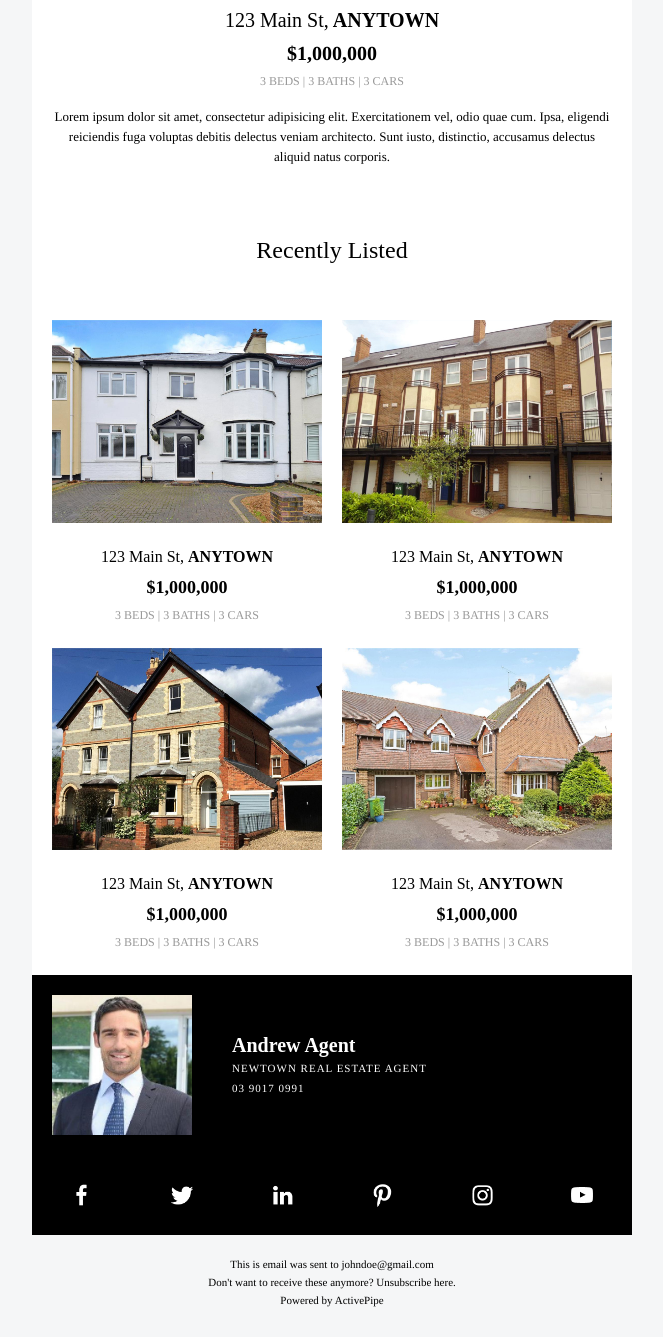
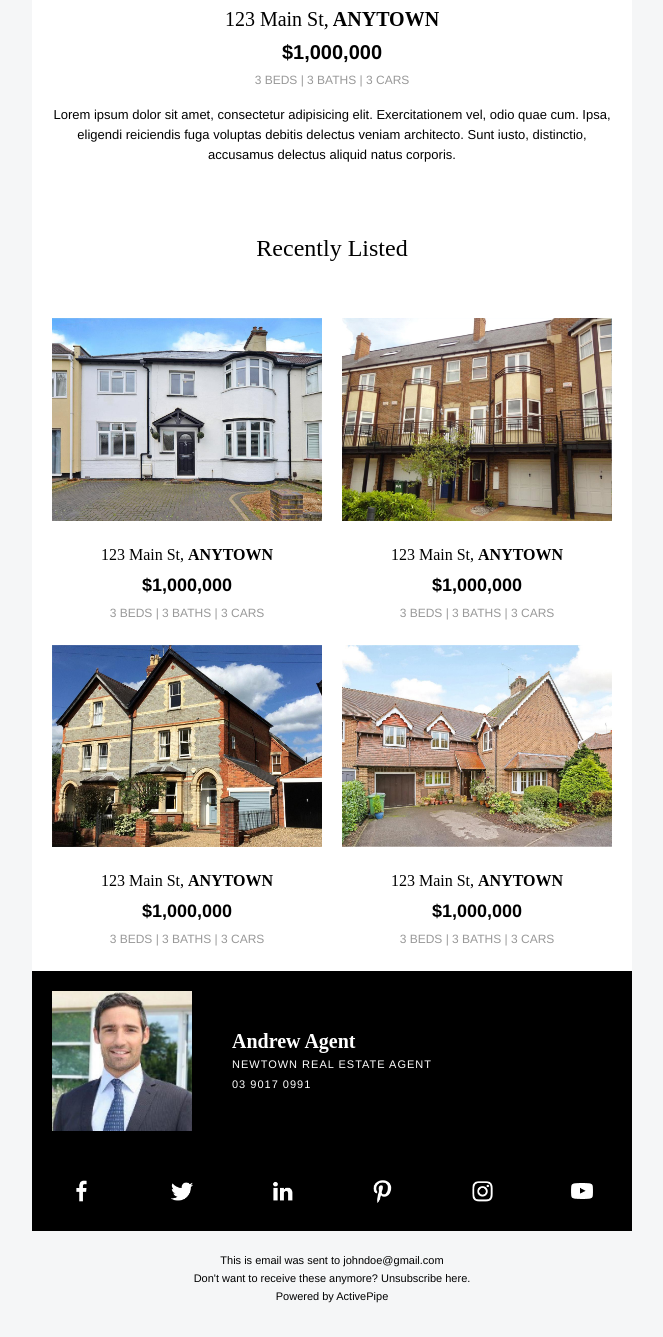
Before and after one commit to raycasimiro/design-test, a plain HTML site: page index.html in a window 1280 px wide. Shown: the part 1064-2401 px from the top of the page, without its empty margins (308-971 px from the left). Drawn offline with Linux system fonts and the light colour scheme.

Commit message:
Update index.html

```diff
--- a/index.html
+++ b/index.html
@@ -36,9 +36,9 @@
                                 <tr style="background-color: #dddddd; height: 100px;">
                                     <td align="center" valign="middle" style="padding:20px 20px 40px">
                                         <h1 style="font-family: Times, sans-serif; font-weight: 400;font-size: 27px; line-height: 35px;">Welcome, John.</h1>
-                                        <p style="font-family: Times, sans-serif; font-size: 13px; line-height: 20px">Looking for a home to buy? Search from thousands of listings
+                                        <p style="font-family: 'Helvetica', sans-serif; font-size: 13px; line-height: 20px">Looking for a home to buy? Search from thousands of listings
                                             </br>for sale from coast to coast</p>
-                                        <a href="#" target="_blank" style="font-size: 12px; font-family: Times, sans-serif; font-weight: 600; color: #233172; text-decoration: none; border-radius: 20px; background-color: #00d0ff; padding: 13px 20px; display: inline-block;">GET STARTED &rarr;</a>
+                                        <a href="#" target="_blank" style="font-family: 'Helvetica', sans-serif; font-size: 12px; font-weight: 600; color: #233172; text-decoration: none; border-radius: 20px; background-color: #00d0ff; padding: 13px 20px; display: inline-block;">GET STARTED &rarr;</a>
                                     </td>
                                 </tr>
                                 <!-- Featured property -->
@@ -57,9 +57,9 @@
                                         <span style="font-size: 20px; display:inline-block; padding: 5px 0">123 Main St,</span>
                                         <span style="font-size: 20px; display:inline-block; padding: 5px 0;text-transform: uppercase;font-weight: 600">Anytown
                                         </span>
-                                        <span style="font-family: Times, sans-serif; font-size: 20px; line-height: 22px; font-weight: 600; display:block; padding: 5px">$1,000,000</span>
-                                        <span style="font-family: Times, sans-serif;display:block;padding: 5px;font-size:12px; color:#999">3 BEDS | 3 BATHS | 3 CARS</span>
-                                        <p style="font-family: Times, sans-serif; font-size: 13px; line-height: 20px;">Lorem ipsum dolor sit amet, consectetur adipisicing elit. Exercitationem vel, odio quae cum. Ipsa, eligendi reiciendis fuga voluptas debitis delectus veniam architecto. Sunt iusto, distinctio, accusamus delectus aliquid natus corporis.</p>
+                                        <span style="font-family: 'Helvetica', sans-serif; font-size: 20px; line-height: 22px; font-weight: 600; display:block; padding: 5px">$1,000,000</span>
+                                        <span style="font-family: 'Helvetica', serif; display:block;padding: 5px;font-size:12px; color:#999">3 BEDS | 3 BATHS | 3 CARS</span>
+                                        <p style="font-family: 'Helvetica', sans-serif; font-size: 13px; line-height: 20px;">Lorem ipsum dolor sit amet, consectetur adipisicing elit. Exercitationem vel, odio quae cum. Ipsa, eligendi reiciendis fuga voluptas debitis delectus veniam architecto. Sunt iusto, distinctio, accusamus delectus aliquid natus corporis.</p>
                                     </td>
                                 </tr>
                                 <!-- Grid property -->
@@ -83,8 +83,8 @@
                                                             <span style="display:inline-block; padding: 5px 0">123 Main St,</span>
                                                             <span style="display:inline-block; padding: 5px 0;text-transform: uppercase;font-weight: 600">Anytown
                                                             </span>
-                                                            <span style="font-family: Times, sans-serif; font-size: 18px; line-height: 22px; font-weight: 600; display:block; padding: 5px">$1,000,000</span>
-                                                            <span style="font-family: Times, sans-serif;display:block;padding: 5px;font-size:12px; color:#999">3 BEDS | 3 BATHS | 3 CARS</span>
+                                                            <span style="font-family: 'Helvetica', sans-serif; font-size: 18px; line-height: 22px; font-weight: 600; display:block; padding: 5px">$1,000,000</span>
+                                                            <span style="font-family: 'Helvetica', sans-serif; display:block;padding: 5px;font-size:12px; color:#999">3 BEDS | 3 BATHS | 3 CARS</span>
                                                         </td>
                                                     </tr>
                                                 </table>
@@ -102,8 +102,8 @@
                                                             <span style="display:inline-block; padding: 5px 0">123 Main St,</span>
                                                             <span style="display:inline-block; padding: 5px 0;text-transform: uppercase;font-weight: 600">Anytown
                                                             </span>
-                                                            <span style="font-family: Times, sans-serif; font-size: 18px; line-height: 22px; font-weight: 600; display:block; padding: 5px">$1,000,000</span>
-                                                            <span style="font-family: Times, sans-serif;display:block;padding: 5px;font-size:12px; color:#999">3 BEDS | 3 BATHS | 3 CARS</span>
+                                                            <span style="font-family: 'Helvetica', sans-serif; font-size: 18px; line-height: 22px; font-weight: 600; display:block; padding: 5px">$1,000,000</span>
+                                                            <span style="font-family: 'Helvetica', sans-serif; display:block;padding: 5px;font-size:12px; color:#999">3 BEDS | 3 BATHS | 3 CARS</span>
                                                         </td>
                                                     </tr>
                                                 </table>
@@ -122,8 +122,8 @@
                                                             <span style="display:inline-block; padding: 5px 0">123 Main St,</span>
                                                             <span style="display:inline-block; padding: 5px 0;text-transform: uppercase;font-weight: 600">Anytown
                                                             </span>
-                                                            <span style="font-family: Times, sans-serif; font-size: 18px; line-height: 22px; font-weight: 600; display:block; padding: 5px">$1,000,000</span>
-                                                            <span style="font-family: Times, sans-serif;display:block;padding: 5px;font-size:12px; color:#999">3 BEDS | 3 BATHS | 3 CARS</span>
+                                                            <span style="font-family: 'Helvetica', sans-serif; font-size: 18px; line-height: 22px; font-weight: 600; display:block; padding: 5px">$1,000,000</span>
+                                                            <span style="font-family: 'Helvetica', sans-serif; display:block;padding: 5px;font-size:12px; color:#999">3 BEDS | 3 BATHS | 3 CARS</span>
                                                         </td>
                                                     </tr>
                                                 </table>
@@ -141,8 +141,8 @@
                                                             <span style="display:inline-block; padding: 5px 0">123 Main St,</span>
                                                             <span style="display:inline-block; padding: 5px 0;text-transform: uppercase;font-weight: 600">Anytown
                                                             </span>
-                                                            <span style="font-family: Times, sans-serif; font-size: 18px; line-height: 22px; font-weight: 600; display:block; padding: 5px">$1,000,000</span>
-                                                            <span style="font-family: Times, sans-serif;display:block;padding: 5px;font-size:12px; color:#999">3 BEDS | 3 BATHS | 3 CARS</span>
+                                                            <span style="font-family: 'Helvetica', sans-serif; font-size: 18px; line-height: 22px; font-weight: 600; display:block; padding: 5px">$1,000,000</span>
+                                                            <span style="font-family: 'Helvetica', sans-serif; display:block;padding: 5px;font-size:12px; color:#999">3 BEDS | 3 BATHS | 3 CARS</span>
                                                         </td>
                                                     </tr>
                                                 </table>
@@ -163,8 +163,8 @@
                                     <td align="left" valign="middle">
 
                                         <span style="display: block; font-size: 20px; line-height: 25px; font-weight: 600">Andrew Agent</span>
-                                        <span style="display: block; font-family: Times, sans-serif; font-size: 11px; line-height: 20px;letter-spacing: 1px;text-transform: uppercase;">Newtown Real Estate Agent</span>
-                                        <span style="display: block; font-family: Times, sans-serif; font-size: 11px; line-height: 20px;letter-spacing: 1px;text-transform: uppercase;">03 9017 0991</span>
+                                        <span style="display: block; font-family: 'Helvetica', sans-serif; font-size: 11px; line-height: 20px;letter-spacing: 1px;text-transform: uppercase;">Newtown Real Estate Agent</span>
+                                        <span style="display: block; font-family: 'Helvetica', sans-serif; font-size: 11px; line-height: 20px;letter-spacing: 1px;text-transform: uppercase;">03 9017 0991</span>
 
                                     </td>
                                 </tr>
@@ -202,7 +202,7 @@
                             <table border="0" cellpadding="20" cellspacing="0" width="100%" id="emailFooter">
                                 <tr>
                                     <td align="center" valign="top">
-                                        <small style="font-family: Times, sans-serif; font-size: 11px; line-height: 18px;">
+                                        <small style="font-family: 'Helvetica', sans-serif; font-size: 11px; line-height: 18px;">
                                             This is email was sent to johndoe@gmail.com
                                             <br>Don't want to receive these anymore? Unsubscribe here.
                                             <br>Powered by ActivePipe
```
